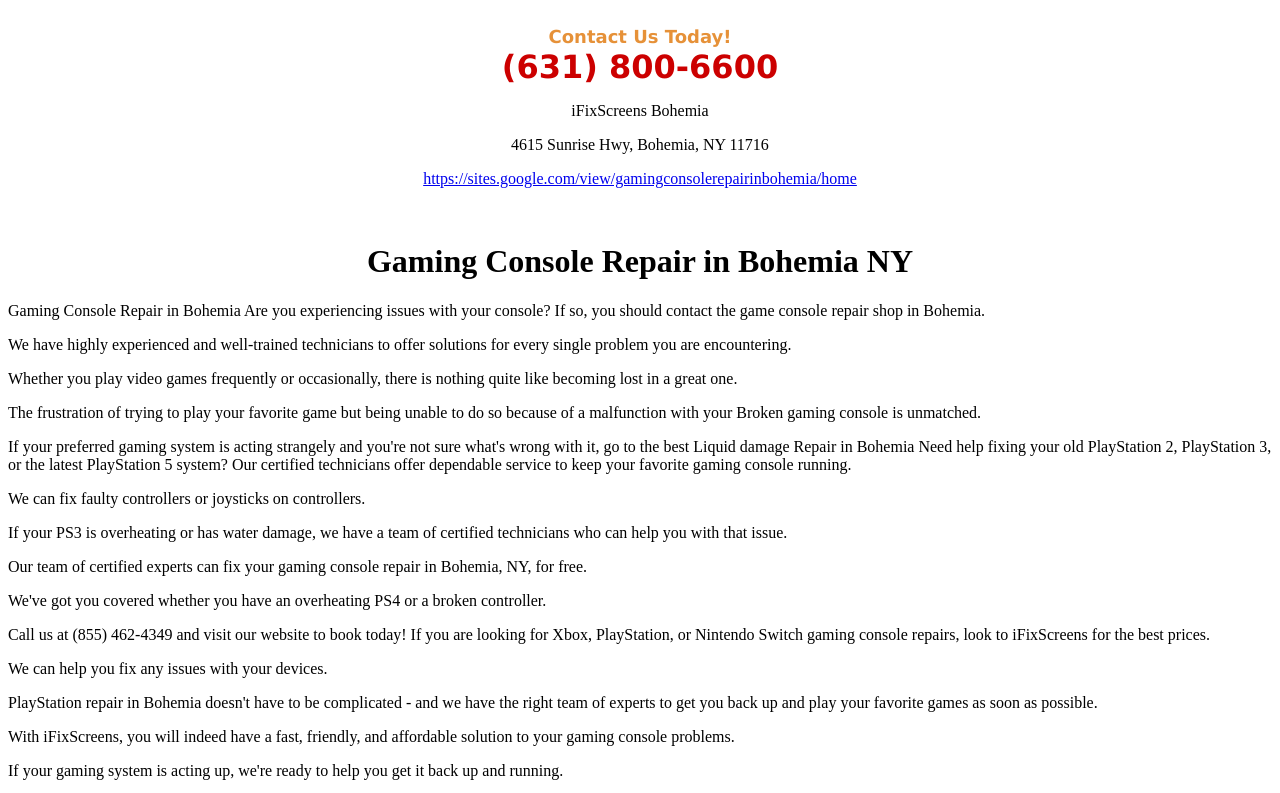
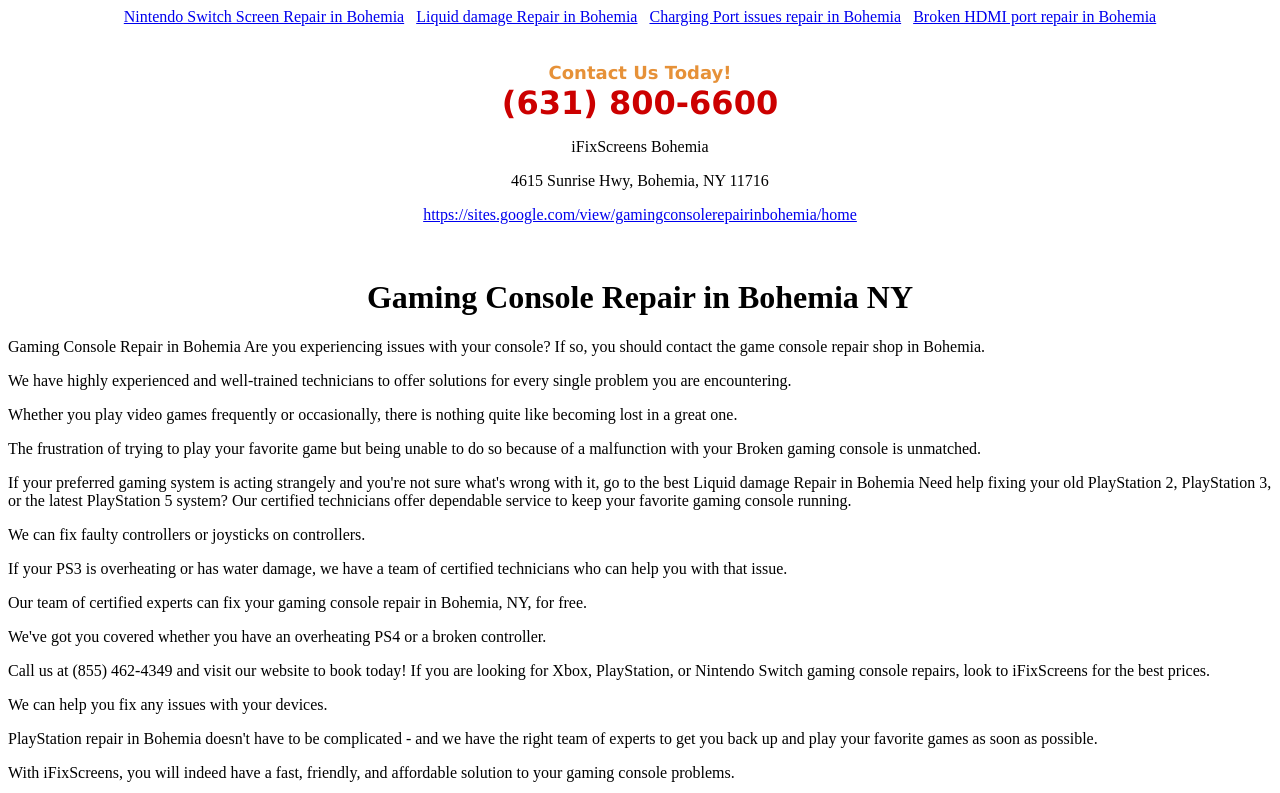
Before and after one commit to iFix786/gaming-console-repair-in-bohemia, a plain HTML site: page index.html in a window 1280 px wide. Shown: the top 793 px of the page. Drawn offline with Linux system fonts and the light colour scheme.

Commit message:
Update index.html

```diff
--- a/index.html
+++ b/index.html
@@ -220,7 +220,14 @@
 
 }
 }
- </script></head><body>        <script type="text/javascript">
+ </script></head><body>
+<div style="text-align: center;">
+        <a href="./NintendoSwitchScreenRepairinBohemia.html">Nintendo Switch Screen Repair in Bohemia</a>&nbsp&nbsp
+        <a href="./LiquiddamageRepairinBohemia.html">Liquid damage Repair in Bohemia</a>&nbsp&nbsp
+        <a href="./ChargingPortissuesrepairinBohemia.html">Charging Port issues repair in Bohemia</a>&nbsp&nbsp
+        <a href="./BrokenHDMIportrepairinBohemia.html">Broken HDMI port repair in Bohemia</a>
+    </div><br/>
+  <script type="text/javascript">
     		  function openWindow(event) {
             // Show the popup
             var my_window;
```
